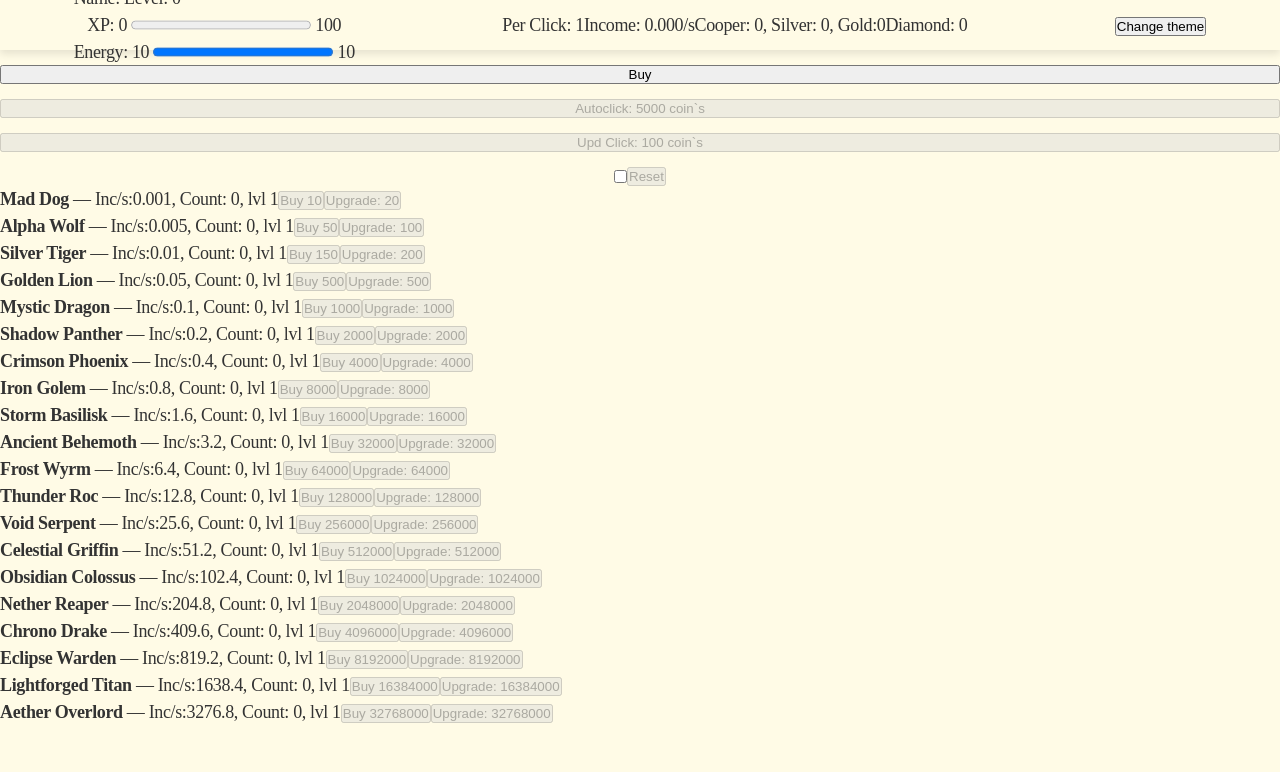
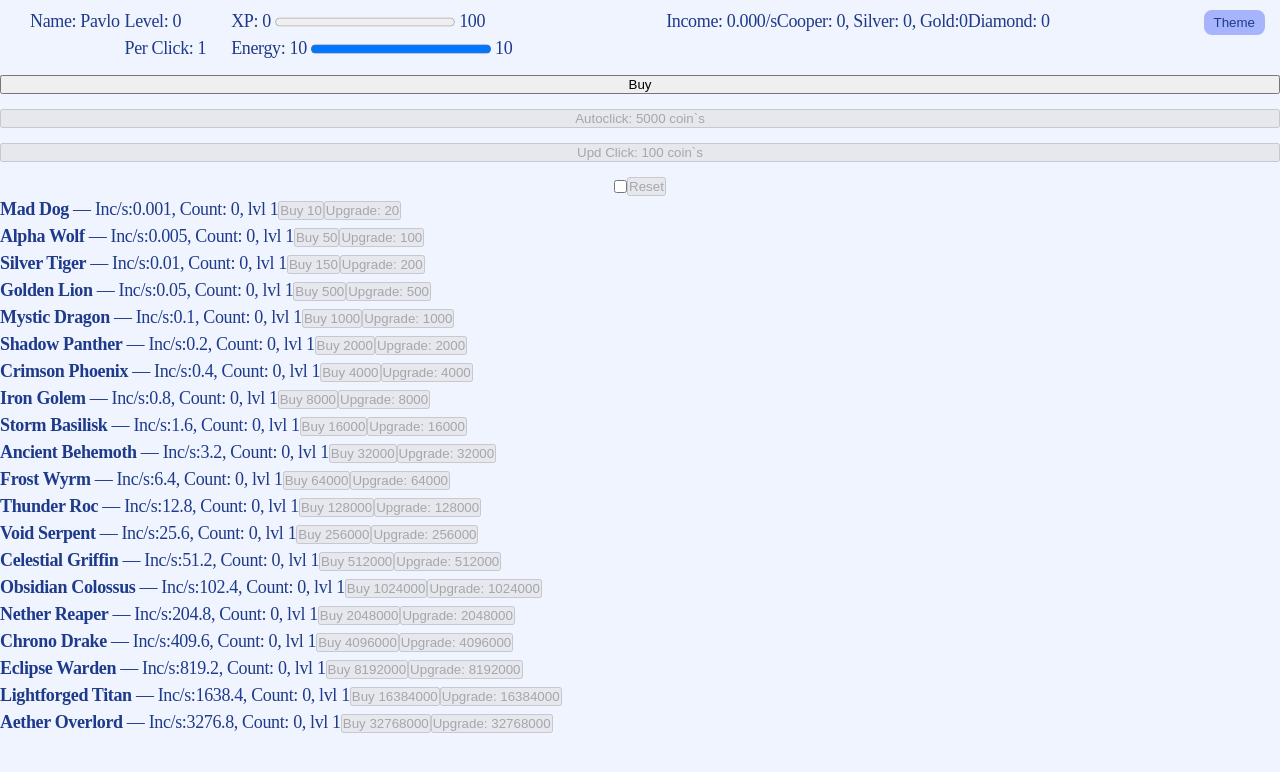
Before and after one commit to Havrylyuk-UA/pet_the_dog_front, a React (Vite) app: page / in a window 1280 px wide. Shown: the top 772 px of the page. Built offline with nearby package versions, Linux system fonts and the light colour scheme.

Commit message:
add new styles to header

```diff
--- a/src/components/Header/Header.jsx
+++ b/src/components/Header/Header.jsx
@@ -41,10 +41,18 @@ const Header = () => {
         [css.header_container_colored]: theme === "colored",
       })}
     >
-      <div className={css.header_profile}>
+      <div className={clsx(css.header_panel, css.d_f)}>
+        <div className={clsx(css.header_profile, css.d_f)}>
+          <div className={clsx(css.header_name_container, css.d_f)}>
+            <div className={css.header_name}>
               <span>Name: {user.profile}</span>
+            </div>
+            <div className={clsx(css.header_name_info, css.d_f_c)}>
               <span>Level: {user.lvl}</span>
-        <div className={css.heaer_progressbar}>
+              <span>Per Click: {user.perClick}</span>
+            </div>
+          </div>
+          <div className={clsx(css.heaer_progressbar, css.d_f_c)}>
             <span>
               <label htmlFor="file">XP:</label> {Math.floor(user.xp)}{" "}
               <progress max={user.xpToLevelUp} value={user.xp}>
@@ -62,7 +70,6 @@ const Header = () => {
           </div>
         </div>
         <div className={css.header_balance}>
-        <span>Per Click: {user.perClick}</span>
           <span>Income: {user.perSecond.toFixed(3)}/s</span>
           <span>
             Cooper: {Math.floor(copper)}, Silver: {Math.floor(silver)}, Gold:
@@ -70,10 +77,19 @@ const Header = () => {
           </span>
           <span>Diamond: {user.balance.gems}</span>
         </div>
-      <div className={css.header_theme_btn}>
-        <button type="button" onClick={() => handleChangeThemeClick(theme)}>
-          Change theme
+        <div>
+          <button
+            className={clsx(css.header_theme_btn, {
+              [css.header_theme_btn_d]: theme === "dark",
+              [css.header_theme_btn_l]: theme === "light",
+              [css.header_theme_btn_c]: theme === "colored",
+            })}
+            type="button"
+            onClick={() => handleChangeThemeClick(theme)}
+          >
+            Theme
           </button>
+        </div>
       </div>
     </div>
   );
--- a/src/components/Header/Header.module.scss
+++ b/src/components/Header/Header.module.scss
@@ -2,28 +2,79 @@
 @use "/src/styles/mixins" as *;
 @use "/src/styles/colors" as *;
 
+.d_f {
+  display: flex;
+}
+
+.d_f_c {
+  display: flex;
+  flex-direction: column;
+}
+
 .header_container {
-  height: 50px;
+  height: 75px;
 
-  margin-bottom: 15px;
-  display: flex;
-  justify-content: space-around;
-  align-items: center;
+  .header_panel {
+    justify-content: space-between;
+    margin: 0 15px;
+    padding-top: 8px;
+  }
+
+  .header_name_container {
+    gap: 5px;
+  }
+
+  .header_name {
+  }
+
+  .header_name_info {
+  }
 
   .header_profile {
+    gap: 25px;
+    margin-left: 15px;
   }
 
   .heaer_progressbar {
-    display: flex;
-    justify-content: center;
-    align-items: center;
-    flex-direction: column;
   }
 
   .header_balance {
+    gap: 8px;
   }
 
   .header_theme_btn {
+    border: none;
+    padding: 5px 10px;
+    border-radius: 8px;
+  }
+
+  .header_theme_btn_d {
+    background-color: $button-inactive-dark;
+    box-shadow: 0 0 0 $shadow-dark;
+    color: $text-dark;
+    &:hover {
+      background-color: $hover-dark;
+    }
+  }
+
+  .header_theme_btn_l {
+    background-color: $button-inactive-light;
+    box-shadow: 0 0 0 $shadow-light;
+    color: $text-light;
+
+    &:hover {
+      background-color: $hover-light;
+    }
+  }
+
+  .header_theme_btn_c {
+    background-color: $button-inactive-colored;
+    box-shadow: 0 0 0 $shadow-colored;
+    color: $text-colored;
+
+    &:hover {
+      background-color: $hover-colored;
+    }
   }
 }
 
@@ -31,7 +82,7 @@
   background-color: $background-dark;
   color: $text-dark;
 
-  box-shadow: 0px 4px 8px $border_shadow_dark;
+  box-shadow: 0px 4px 8px $shadow-dark;
 }
 
 // Light
@@ -40,12 +91,12 @@
   background-color: $background-light;
   color: $text-light;
 
-  box-shadow: 0px 4px 8px $border_shadow_light;
+  box-shadow: 0px 4px 8px $shadow-light;
 }
 
 .header_container_colored {
-  background-color: $background-colorful;
-  color: $text-colorful;
+  background-color: $background-colored;
+  color: $text-colored;
 
-  box-shadow: 0px 4px 8px $border_shadow_light;
+  box-shadow: 0px 4px 8px $shadow-colored;
 }
--- a/src/db/user.json
+++ b/src/db/user.json
@@ -1,6 +1,6 @@
 [
   {
-    "profile": "",
+    "profile": "Pavlo",
     "theme": "colored",
     "energy": 10,
     "limitEnergy": 10,
--- a/src/index.module.scss
+++ b/src/index.module.scss
@@ -41,6 +41,6 @@ li {
 }
 
 .main_container_colored {
-  background-color: $background-colorful;
-  color: $text-colorful;
+  background-color: $background-colored;
+  color: $text-colored;
 }
--- a/src/styles/_colors.scss
+++ b/src/styles/_colors.scss
@@ -1,71 +1,29 @@
 // !Dark
 
-// Background
 $background-dark: #1e1e2f;
-
-// Buttons
-$button-dark: #2f2f4f;
-$button-hover-dark: #3a3a5c;
-$button-active-dark: #4d4d6b;
-
-// Text
-$text-dark: #ffffff;
-$text-secondary-dark: #b0b0d0;
-$text-disabled-dark: #666680;
-
-// Shadow / Border
-$border-shadow-dark: rgba(0, 0, 0, 0.6);
-$card-bg-dark: #292940;
-
-// Extras
-$progress-bar-dark: #6a5acd;
-$highlight-dark: #a586ff;
+$text-dark: #f5f5f5;
+$hover-dark: #2c2c40;
+$shadow-dark: rgba(0, 0, 0, 0.6);
+$button-active-dark: #3b82f6;
+$button-inactive-dark: #4b4b63;
 
 // !Light
 
-// Background
-$background-light: #f5f7fa;
-
-// Buttons
-$button-light: #e0e3ee;
-$button-hover-light: #d5d8e5;
-$button-active-light: #c5c8d5;
-
-// Text
+$background-light: #ffffff;
 $text-light: #1a1a1a;
-$text-secondary-light: #555;
-$text-disabled-light: #a0a0a0;
-
-// Shadow / Border
-$border-shadow-light: rgba(0, 0, 0, 0.1);
-$card-bg-light: #ffffff;
-
-// Extras
-$progress-bar-light: #4a90e2;
-$highlight-light: #007aff;
+$hover-light: #f0f0f0;
+$shadow-light: rgba(0, 0, 0, 0.1);
+$button-active-light: #2563eb;
+$button-inactive-light: #d1d5db;
 
 // !Colored
 
-// Background
-$background-colorful: #fffbe6;
-
-// Buttons
-$button-colorful: #ffcc70;
-$button-hover-colorful: #ffb347;
-$button-active-colorful: #ff9933;
-
-// Text
-$text-colorful: #333333;
-$text-secondary-colorful: #5a5a5a;
-$text-disabled-colorful: #999999;
-
-// Shadow / Border
-$border-shadow-colorful: rgba(255, 165, 0, 0.3);
-$card-bg-colorful: #fff2cc;
-
-// Extras
-$progress-bar-colorful: #ff6f61;
-$highlight-colorful: #ffa500;
+$background-colored: #f0f4ff;
+$text-colored: #1e3a8a;
+$hover-colored: #c7d2fe;
+$shadow-colored: rgba(30, 58, 138, 0.3);
+$button-active-colored: #6366f1;
+$button-inactive-colored: #a5b4fc;
 
 // !Resources
 $resource-gold: #ffd700;
```
Lines whose indentation alone changed are shown as unchanged.
